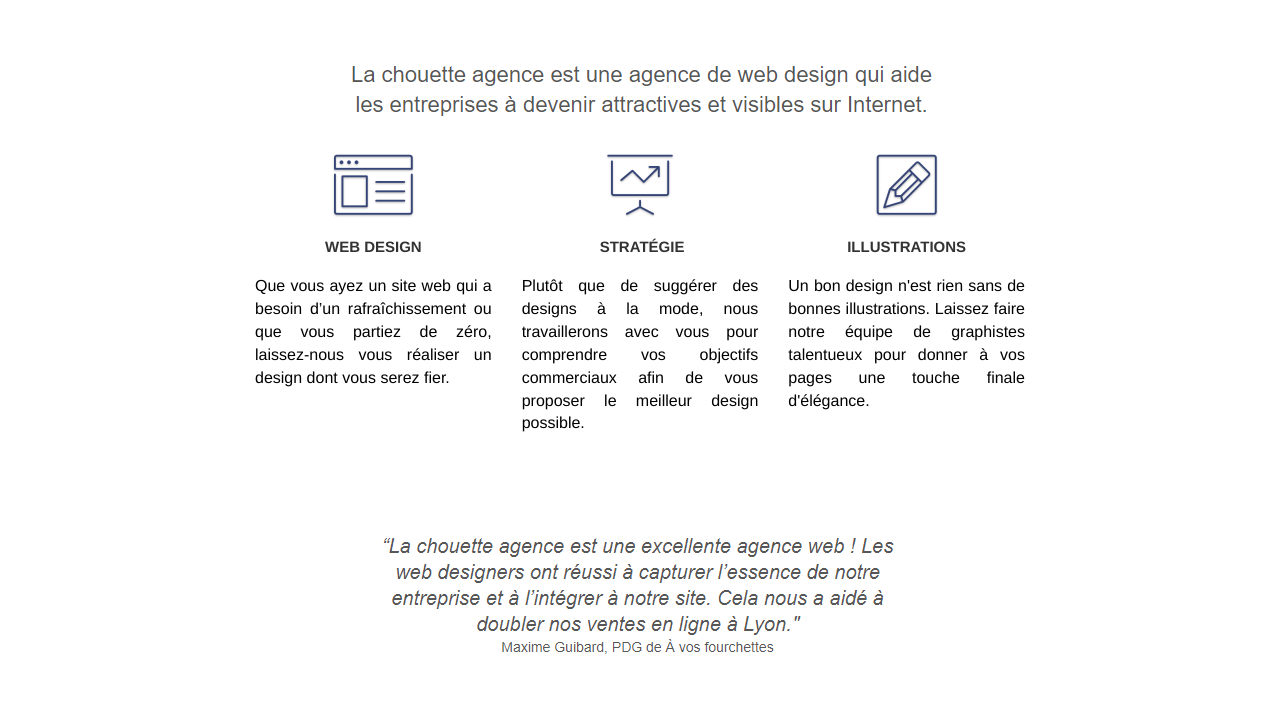
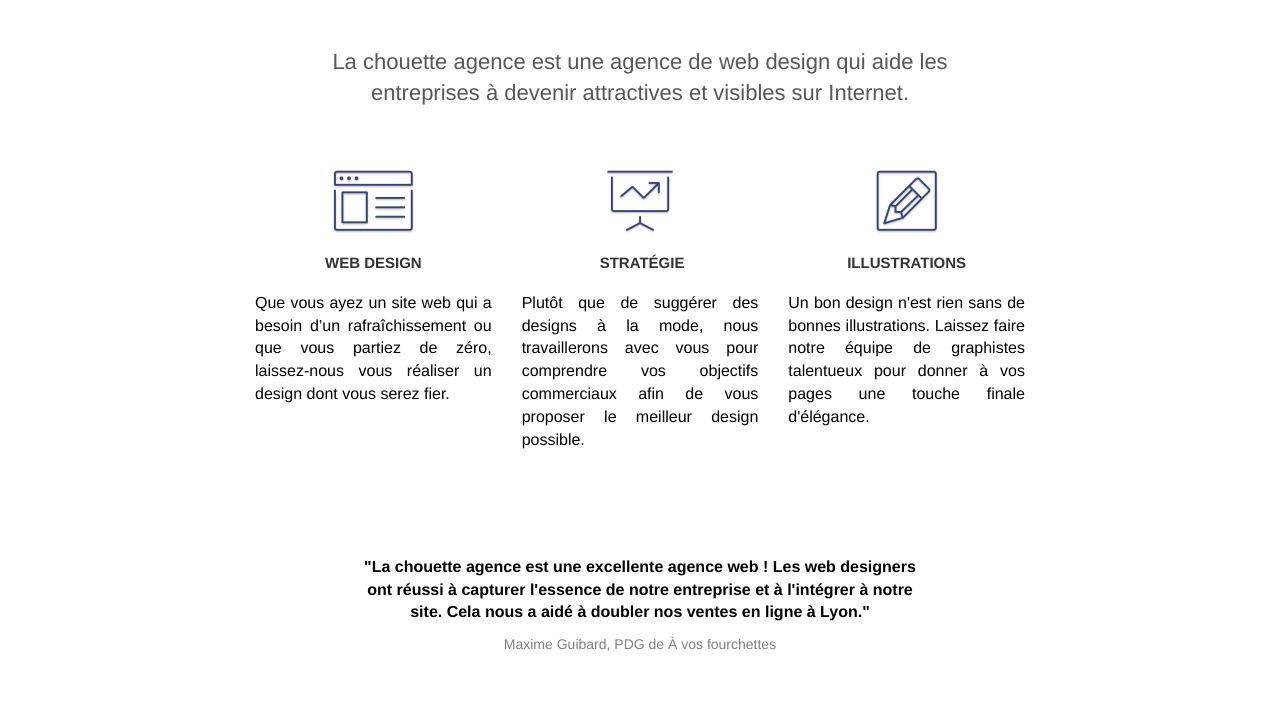
Before and after one commit to cnahornyj/la-chouette-agence, a plain HTML site: page index.html in a window 1280 px wide. Shown: the part 535-1251 px from the top of the page. Drawn offline with Linux system fonts and the light colour scheme.

Commit message:
Suppression des textes sous forme d'images par du texte

```diff
--- a/index.html
+++ b/index.html
@@ -1,6 +1,7 @@
 <!doctype html>
 <html lang="fr">
 <head>
+	<title>La chouette agence</title>
 	<meta charset="utf-8">
 	<meta name="robots" content="index, follow">
     <meta name="keywords" content="seo, google, site web, site internet, agence design paris, agence design, agence design,agence design,agence design,agence design,agence design,agence design,agence design,agence design">
@@ -19,9 +20,6 @@
 	<script src="./js/blocs.js"></script>
 	<script src="./js/jquery.touchSwipe.js" defer></script>
 	<script src="./js/gmaps.js"></script>
-
-    <title>La chouette agence</title>
-
 
 <!-- Analytics -->
 
@@ -63,7 +61,7 @@
 	<div class="container bloc-lg">
 		<div class="row tight-width-whitespace">
 			<div class="col-sm-12">
-				<img src="img/logo.png" class="center-block image-resize-mode" width="100" alt="La chouette agence, agence web paris, création logo paris" />
+				<img src="img/logo.png" class="center-block image-resize-mode" width="100" alt="Logo de l'agence, une chouette" />
 				<h1 class="text-center hero-bloc-text tc-white ">
 					La chouette agence.
 				</h1>
@@ -81,7 +79,7 @@
 	<div class="container bloc-md">
 		<div class="row">
 			<div class="col-sm-12 text-center">
-				<img alt="agence web, agence web paris, web design paris, stratégie web" src="img/title.png" />
+				<h2 class="title">La chouette agence est une agence de web design qui aide les entreprises à devenir attractives et visibles sur Internet.</h2>
 			</div>
 		</div>
 		<div class="row voffset-lg med-width-whitespace">
@@ -121,8 +119,10 @@
 		</div>
 		<div class="row voffset-lg voffset">
 			<div class="col-xs-12 col-md-8 col-md-offset-2 text-center">
-				<img alt="agence web, agence web paris, web design paris, stratégie web" src="img/citation.png" />
-
+				<blockquote cite="https://www.avosfourchettes.com">
+				<p class="text-center bold">"La chouette agence est une excellente agence web ! Les web designers ont réussi à capturer l'essence de notre entreprise et à l'intégrer à notre site. Cela nous a aidé à doubler nos ventes en ligne à Lyon."</p>
+				<footer>Maxime Guibard, PDG de À vos fourchettes</footer>
+				</blockquote>
 			</div>
 		</div>
 	</div>
@@ -152,7 +152,7 @@
 	<div class="container bloc-lg">
 		<div class="row">
 			<div class="col-sm-12 text-center">
-				<img alt="agence web, agence web paris, web design paris, stratégie web" src="img/title2.png" />
+				<h2 class="title">Nous travaillons avec beaucoup de clients, voici nos réalisations.</h2>
 			</div>
 		</div>
 		<div class="row tight-width-whitespace portfolio-row">
--- a/style.css
+++ b/style.css
@@ -716,6 +716,13 @@ h3 {
     color: #333333!important;
 }
 
+.title {
+    margin: auto;
+    margin-bottom: 4%;
+    width: 75%;
+    color: #575757!important;
+}
+
 .med-width-whitespace {
     max-width: 800px;
     margin: auto auto auto auto;
@@ -756,6 +763,10 @@ h4 {
 .black-background {
     background-color: rgba(165, 147, 99, 0.7);
     padding: 40px 40px 40px 40px;
+}
+
+.bold {
+    font-weight: 700;
 }
 
 .bold-link {
```
Also changed, not shown: contact.html (+1 -2 lines).
